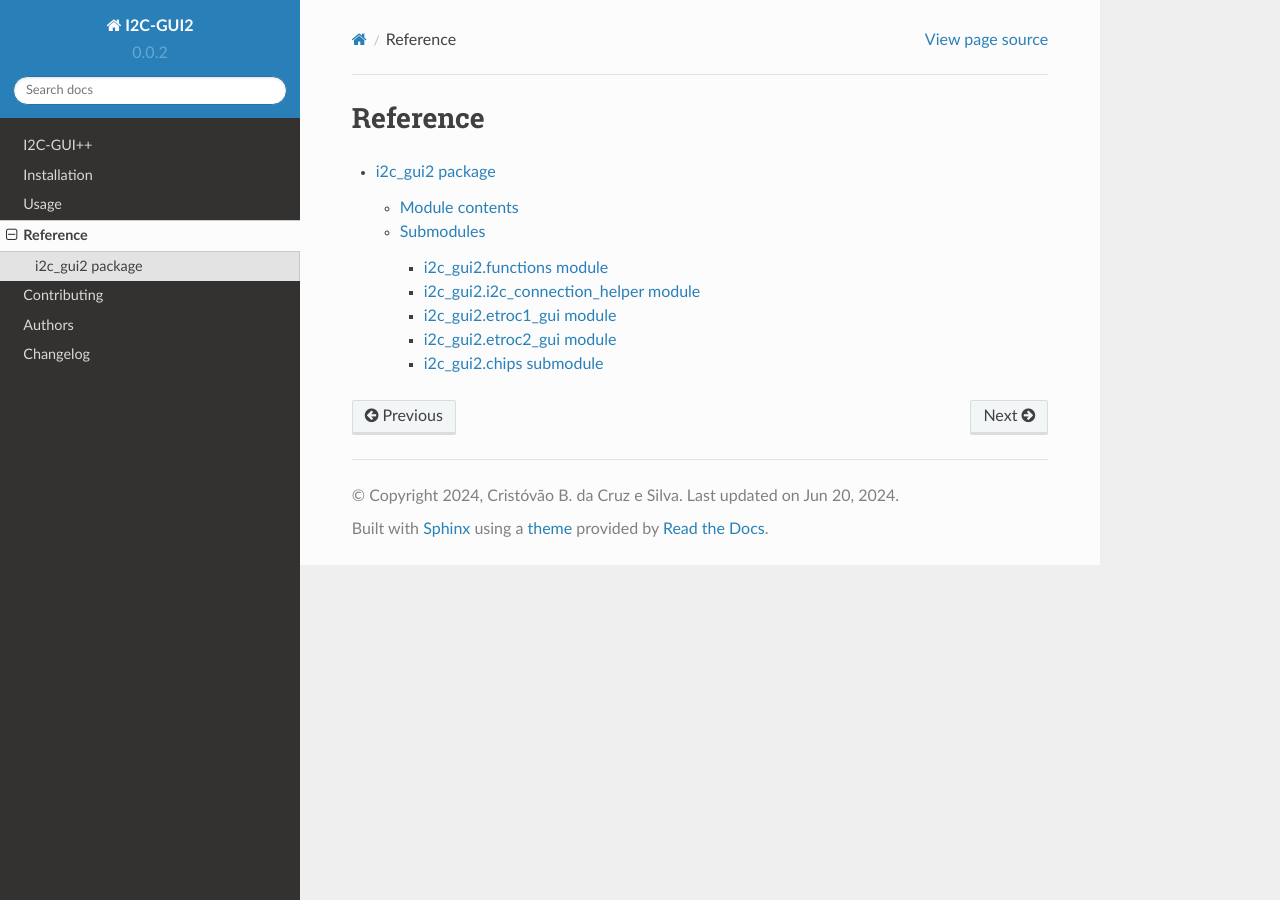
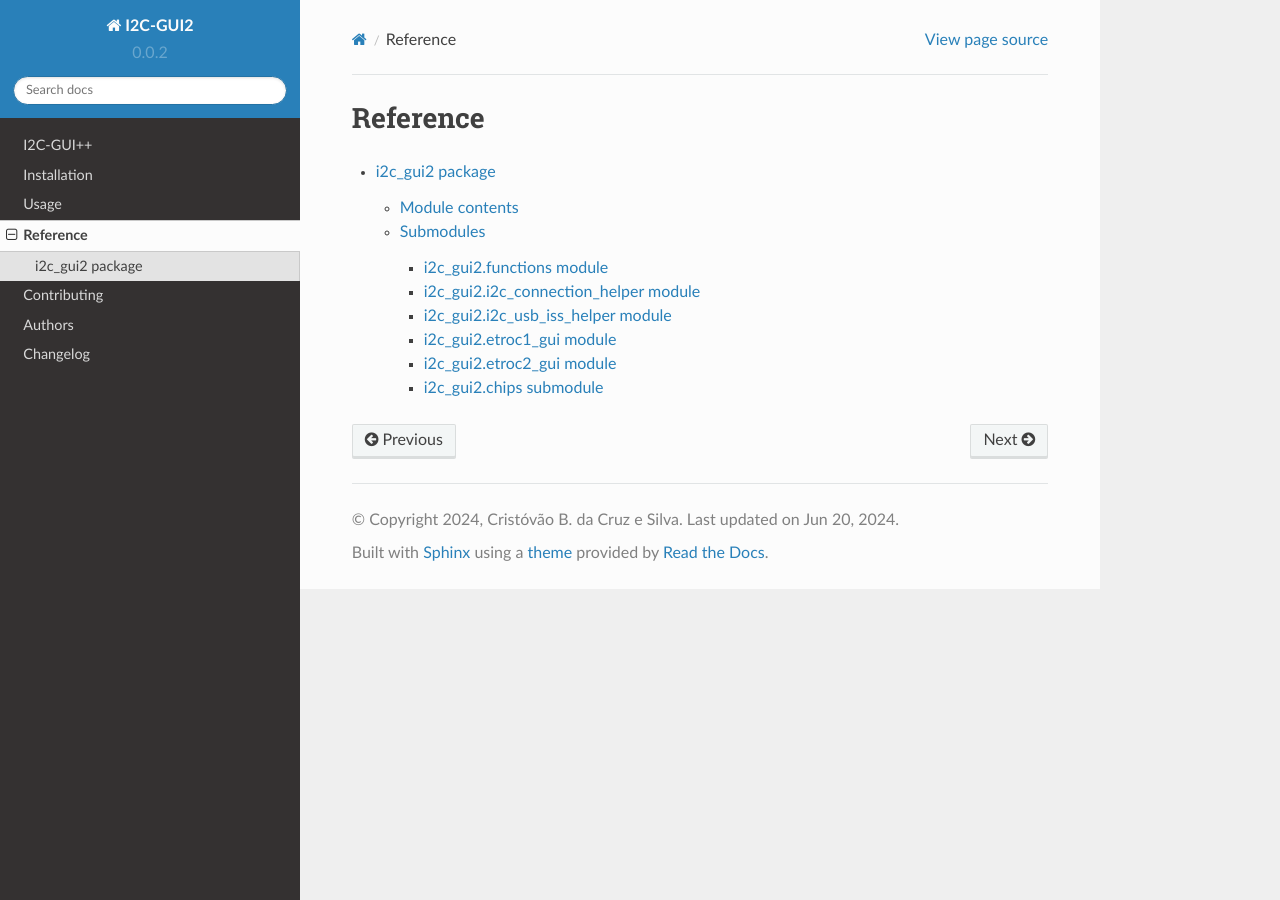
Before and after one commit to cbeiraod/I2C-GUI2, a Sphinx documentation site: the page built from docs/reference/index.rst, in a window 1280 px wide. Built offline with Sphinx 7.4.7 and the Read the Docs theme 2.0.0, drawn with Linux system fonts in a browser that asks for light colours.

Commit message:
Added the usb_iss_helper to the documentation

```diff
--- a/docs/reference/i2c_gui2.rst
+++ b/docs/reference/i2c_gui2.rst
@@ -33,6 +33,14 @@ i2c\_gui2.i2c\_connection\_helper module
    :undoc-members:
    :show-inheritance:
 
+i2c\_gui2.i2c\_usb\_iss\_helper module
+^^^^^^^^^^^^^^^^^^^^^^^^^^^^^^^^^^^^^^
+
+.. automodule:: i2c_gui2.i2c_usb_iss_helper
+   :members:
+   :undoc-members:
+   :show-inheritance:
+
 i2c\_gui2.etroc1\_gui module
 ^^^^^^^^^^^^^^^^^^^^^^^^^^^^
 
```
